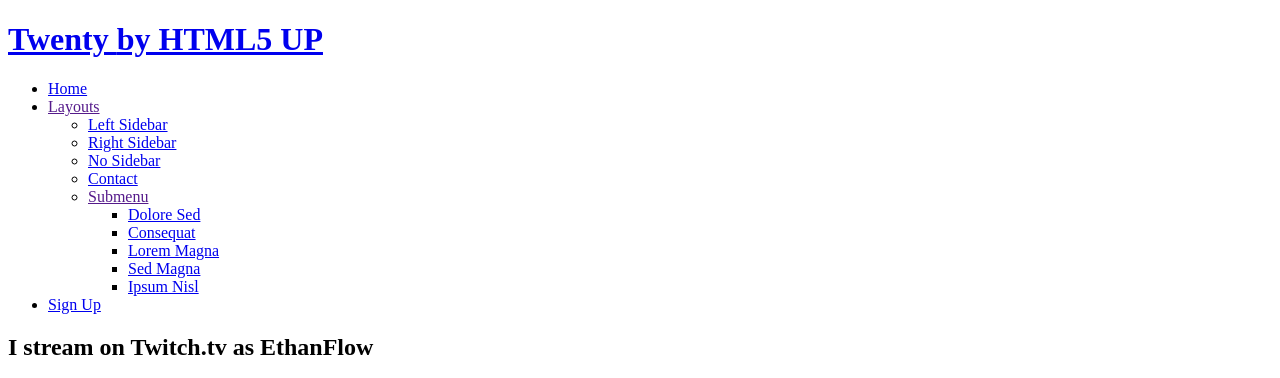
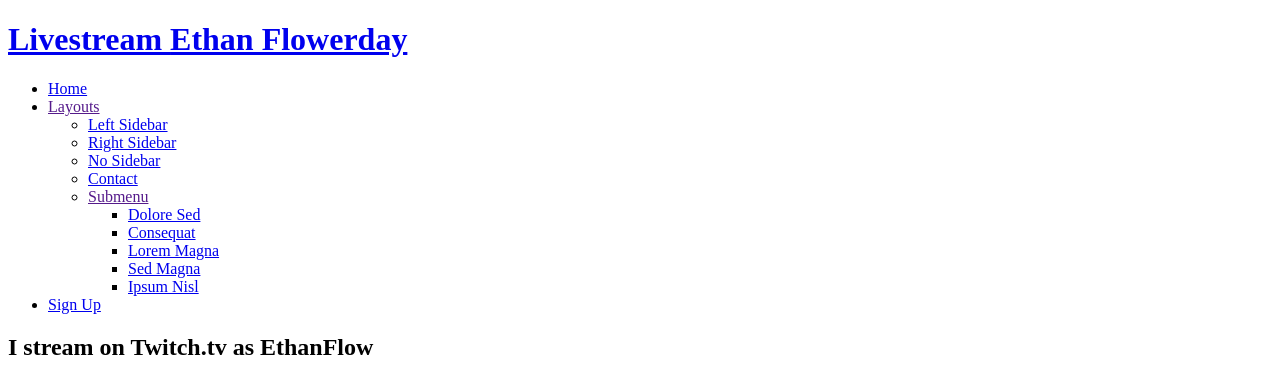
Before and after one commit to ethanflowerday/old-ethanflowerday.github.io, a plain HTML site: page live.html in a window 1280 px wide. Shown: the top 378 px of the page. Drawn offline with Linux system fonts and the light colour scheme; a script that the page names is missing; some icons are missing.

Commit message:
Update live.html

```diff
--- a/live.html
+++ b/live.html
@@ -32,7 +32,7 @@
 
 		<!-- Header -->
 			<header id="header" class="skel-layers-fixed">
-				<h1 id="logo"><a href="index.html">Twenty <span>by HTML5 UP</span></a></h1>
+				<h1 id="logo"><a href="index.html">Livestream <span>Ethan Flowerday</span></a></h1>
 				<nav id="nav">
 					<ul>
 						<li class="current"><a href="index.html">Home</a></li>
```
